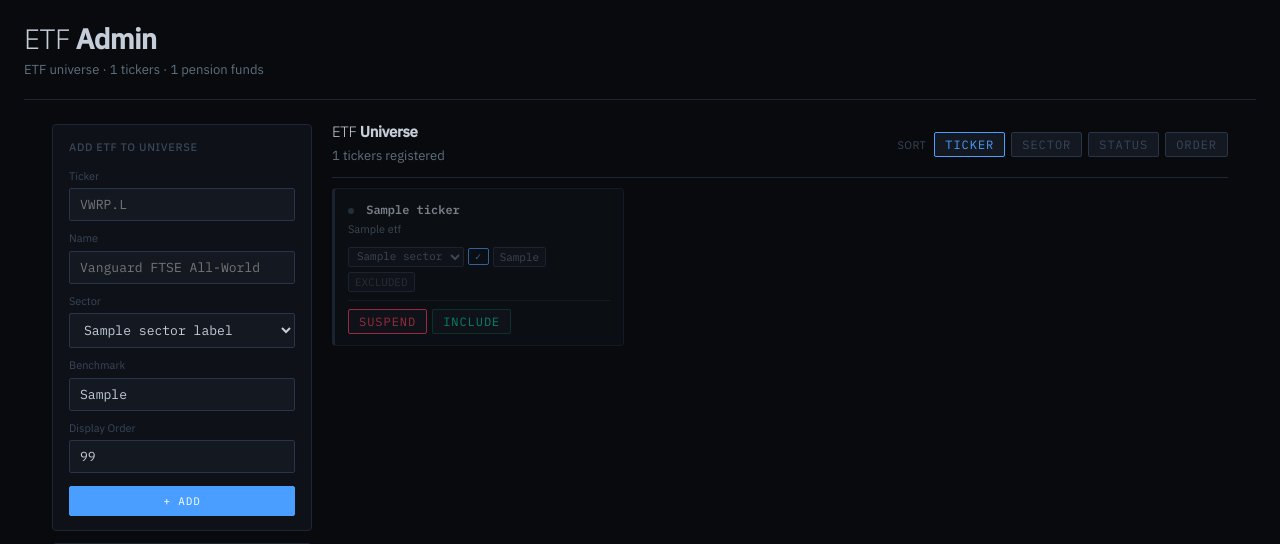
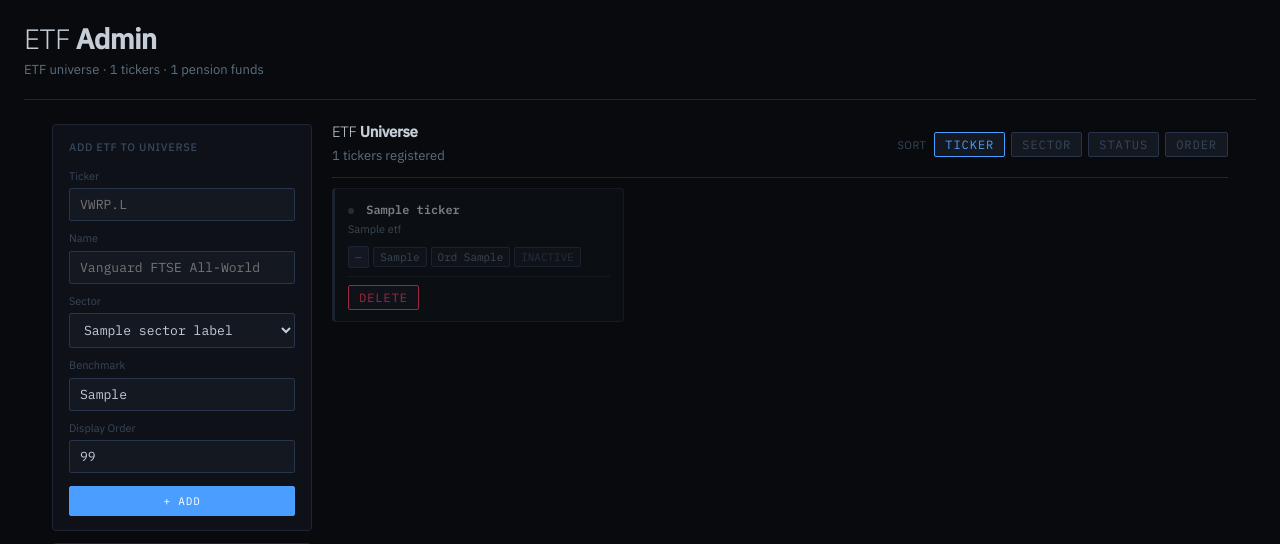
Before and after one commit to rhapsodians/Footprints, a Flask app: template templates/admin.html in a window 1280 px wide. Shown: the part 44-588 px from the top of the page. Run offline with Flask 3, Linux system fonts and the light colour scheme; the template is opened without the code that fills it: most values are stand-ins (such as "Sample title", 1, 10 or a date in 2020).

Commit message:
Fix: date filtering, signal counts, delete ETF replaces suspend/exclude

```diff
--- a/server.py
+++ b/server.py
@@ -115,8 +115,8 @@ def _enrich_signals(signals):
 def index():
     signals_df = db.get_signals_df()
     signals    = _dicts(signals_df)
-    latest_p   = db.get_latest_prices()
-    as_of = max((v["date"] for v in latest_p.values()), default="—") if latest_p else "—"
+    dates      = db.get_available_dates()
+    as_of      = dates[0] if dates else "—"
     counts = Counter(r.get("signal") or "NO DATA" for r in signals)
     ctx = _ctx("home", as_of)
     ctx.update(sig_counts=dict(counts), n_active=len(signals), as_of=as_of)
@@ -254,9 +254,12 @@ def recompute():
         flash(msg,"ok")
     except Exception as e:
         flash(f"Recompute failed: {e}","err"); raise
-    # Redirect back to the target date
+    # Redirect to the recomputed date (never a future date)
+    today_str = date.today().isoformat()
+    target = as_of_date or selected_date or ""
+    if target > today_str:
+        target = ""
     dest = url_for("dashboard")
-    target = as_of_date or selected_date
     if target:
         dest += f"?date={target}"
     return redirect(dest)
@@ -265,7 +268,8 @@ def recompute():
 @app.route("/dashboard")
 def dashboard():
     as_of     = request.args.get("date","")
-    dates     = db.get_available_dates()
+    today_str = date.today().isoformat()
+    dates     = [d for d in db.get_available_dates() if d <= today_str]
     if not as_of and dates: as_of = dates[0]
     sigs_df   = db.get_signals_df(as_of_date=as_of if as_of else None)
     signals   = _dicts(sigs_df)
@@ -336,7 +340,8 @@ def dashboard():
 @app.route("/heatmap")
 def heatmap():
     as_of = request.args.get("date","")
-    dates = db.get_available_dates()
+    today_str = date.today().isoformat()
+    dates = [d for d in db.get_available_dates() if d <= today_str]
     if not as_of and dates: as_of = dates[0]
     sigs  = _dicts(db.get_signals_df(as_of_date=as_of if as_of else None))
     sigs  = _enrich_signals(sigs)
@@ -515,14 +520,16 @@ def admin_add_etf():
         flash(f"Added {meta['ticker']}.","ok")
     return redirect(url_for("admin"))
 
-@app.route("/admin/toggle-etf", methods=["POST"])
-def admin_toggle_etf():
-    t = request.form.get("ticker","").upper()
-    action = request.form.get("action","")
-    if action == "suspend":   db.set_etf_suspended(t, True);  flash(f"{t} suspended.","ok")
-    elif action == "resume":  db.set_etf_suspended(t, False); flash(f"{t} reinstated.","ok")
-    elif action == "exclude": db.set_etf_active(t, False);    flash(f"{t} excluded.","ok")
-    elif action == "include": db.set_etf_active(t, True);     flash(f"{t} activated.","ok")
+@app.route("/admin/delete-etf", methods=["POST"])
+def admin_delete_etf():
+    t = request.form.get("ticker","").strip().upper()
+    if not t:
+        flash("No ticker provided.","err"); return redirect(url_for("admin"))
+    try:
+        db.delete_etf(t)
+        flash(f"{t} permanently deleted — all price and signal data removed.","ok")
+    except Exception as e:
+        flash(f"Delete failed: {e}","err")
     return redirect(url_for("admin"))
 
 @app.route("/admin/import-gap", methods=["POST"])
--- a/templates/admin.html
+++ b/templates/admin.html
@@ -198,23 +198,6 @@
     font-family: var(--mono); font-size: .73rem; padding: 5px 14px;
     border-radius: 3px; cursor: pointer; border: 1px solid transparent; }
   .btn-green:hover { opacity: .85; }
-
-  /* ── Inline sector editor ── */
-  .sector-form { display:inline-flex; align-items:center; gap:4px; margin:1px 0; }
-  .sector-sel {
-    font-family:var(--mono); font-size:.73rem; color:var(--text2);
-    background:var(--surface2); border:1px solid var(--border2);
-    border-radius:2px; padding:1px 4px; cursor:pointer; outline:none;
-    transition:border-color .12s;
-  }
-  .sector-sel:hover, .sector-sel:focus { border-color:var(--accent); color:var(--text); }
-  .sector-save {
-    font-family:var(--mono); font-size:.67rem; letter-spacing:.06em;
-    color:var(--accent); background:none; border:1px solid var(--accent);
-    border-radius:2px; padding:1px 6px; cursor:pointer; transition:all .12s;
-    white-space:nowrap;
-  }
-  .sector-save:hover { background:var(--blue-dim); }
 </style>
 {% endblock %}
 
@@ -298,19 +281,17 @@
       </div>
       <div id="etf-grid" class="tile-grid">
     {% for e in etfs %}
-    {% set st = 'suspended' if e.suspended else ('active' if e.active else 'inactive') %}
+    {% set st = 'active' if e.active else 'inactive' %}
     <div class="admin-tile tile-{{ st }}"
          data-ticker="{{ e.ticker }}"
          data-sector="{{ sector_labels.get(e.sector, e.sector or '') }}"
-         data-status="{{ '1' if e.suspended else ('0' if e.active else '2') }}"
+         data-status="{{ '0' if e.active else '2' }}"
          data-order="{{ e.display_order or 0 }}">
 
       <div class="tile-hd">
         <div class="tile-hd-left">
           <div class="tile-primary">
-            {% if e.suspended %}
-              <span class="status-dot dot-suspended"></span>
-            {% elif e.active %}
+            {% if e.active %}
               <span class="status-dot dot-active"></span>
             {% else %}
               <span class="status-dot dot-inactive"></span>
@@ -322,50 +303,19 @@
       </div>
 
       <div class="tile-meta">
-        <form class="sector-form" method="post" action="/admin/set-sector">
-          <input type="hidden" name="ticker" value="{{ e.ticker }}">
-          <select class="sector-sel" name="sector">
-            {% for sc in sectors %}
-            <option value="{{ sc }}" {% if sc == e.sector %}selected{% endif %}>{{ sector_labels.get(sc, sc) }}</option>
-            {% endfor %}
-          </select>
-          <button class="sector-save" type="submit">✓</button>
-        </form>
+        <span class="sector-tag">{{ sector_labels.get(e.sector, e.sector or '—') }}</span>
         <span class="tile-tag">{{ e.benchmark_ticker or base_ticker }}</span>
-        {% if e.suspended %}
-          <span class="tile-tag" style="color:var(--yellow);border-color:var(--sig-ea-bd)">SUSP</span>
-        {% elif not e.active %}
-          <span class="tile-tag" style="color:var(--text3)">EXCLUDED</span>
+        <span class="tile-tag">Ord {{ e.display_order }}</span>
+        {% if not e.active %}
+          <span class="tile-tag" style="color:var(--text3)">INACTIVE</span>
         {% endif %}
       </div>
 
       <div class="tile-actions">
-        {% if e.suspended %}
-        <form method="post" action="/admin/toggle-etf" style="margin:0">
-          <input type="hidden" name="ticker" value="{{ e.ticker }}">
-          <input type="hidden" name="action" value="resume">
-          <button class="btn btn-sm" style="color:var(--yellow);border-color:var(--sig-ea-bd)">Reinstate</button>
-        </form>
-        {% else %}
-        <form method="post" action="/admin/toggle-etf" style="margin:0">
-          <input type="hidden" name="ticker" value="{{ e.ticker }}">
-          <input type="hidden" name="action" value="suspend">
-          <button class="btn btn-sm btn-danger">Suspend</button>
-        </form>
-        {% endif %}
-        {% if e.active and not e.suspended %}
-        <form method="post" action="/admin/toggle-etf" style="margin:0">
-          <input type="hidden" name="ticker" value="{{ e.ticker }}">
-          <input type="hidden" name="action" value="exclude">
-          <button class="btn btn-sm">Exclude</button>
-        </form>
-        {% elif not e.active %}
-        <form method="post" action="/admin/toggle-etf" style="margin:0">
-          <input type="hidden" name="ticker" value="{{ e.ticker }}">
-          <input type="hidden" name="action" value="include">
-          <button class="btn btn-sm" style="color:var(--green);border-color:var(--sig-sb-bd)">Include</button>
-        </form>
-        {% endif %}
+        <button class="btn btn-sm btn-danger"
+                onclick="confirmDelete('{{ e.ticker }}', '{{ e.name|replace("'","\\'") }}')">
+          Delete
+        </button>
       </div>
 
     </div>
@@ -516,6 +466,19 @@
   initTileSort('etf-grid');
   initTileSort('pf-grid');
 })();
+
+function confirmDelete(ticker, name) {
+  if (confirm('Permanently delete ' + ticker + ' (' + name + ')?
+
+This will remove ALL price data, signals, and history for this ETF. This cannot be undone.')) {
+    const form = document.createElement('form');
+    form.method = 'POST';
+    form.action = '/admin/delete-etf';
+    const input = document.createElement('input');
+    input.type = 'hidden'; input.name = 'ticker'; input.value = ticker;
+    form.appendChild(input); document.body.appendChild(form); form.submit();
+  }
+}
 </script>
 
 {% endblock %}
```
Also changed, not shown: db.py (+7 -14 lines).
